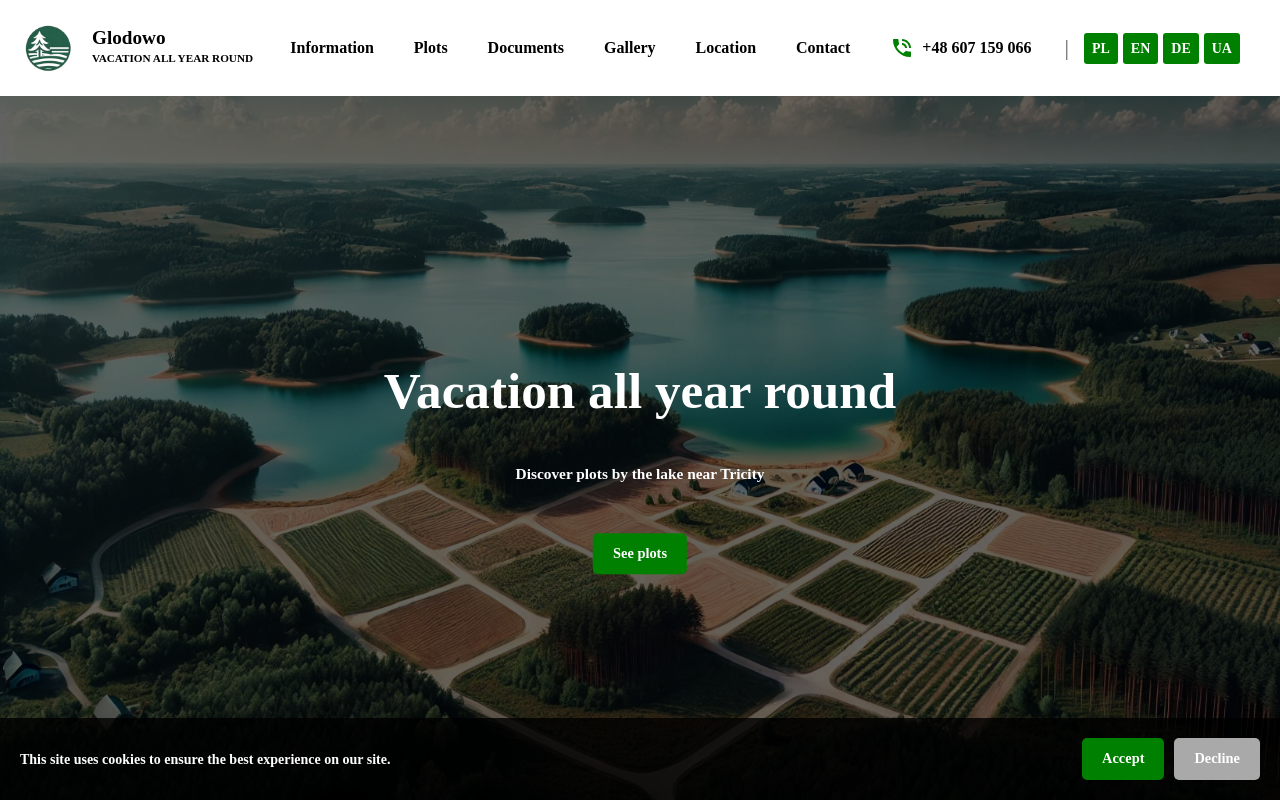
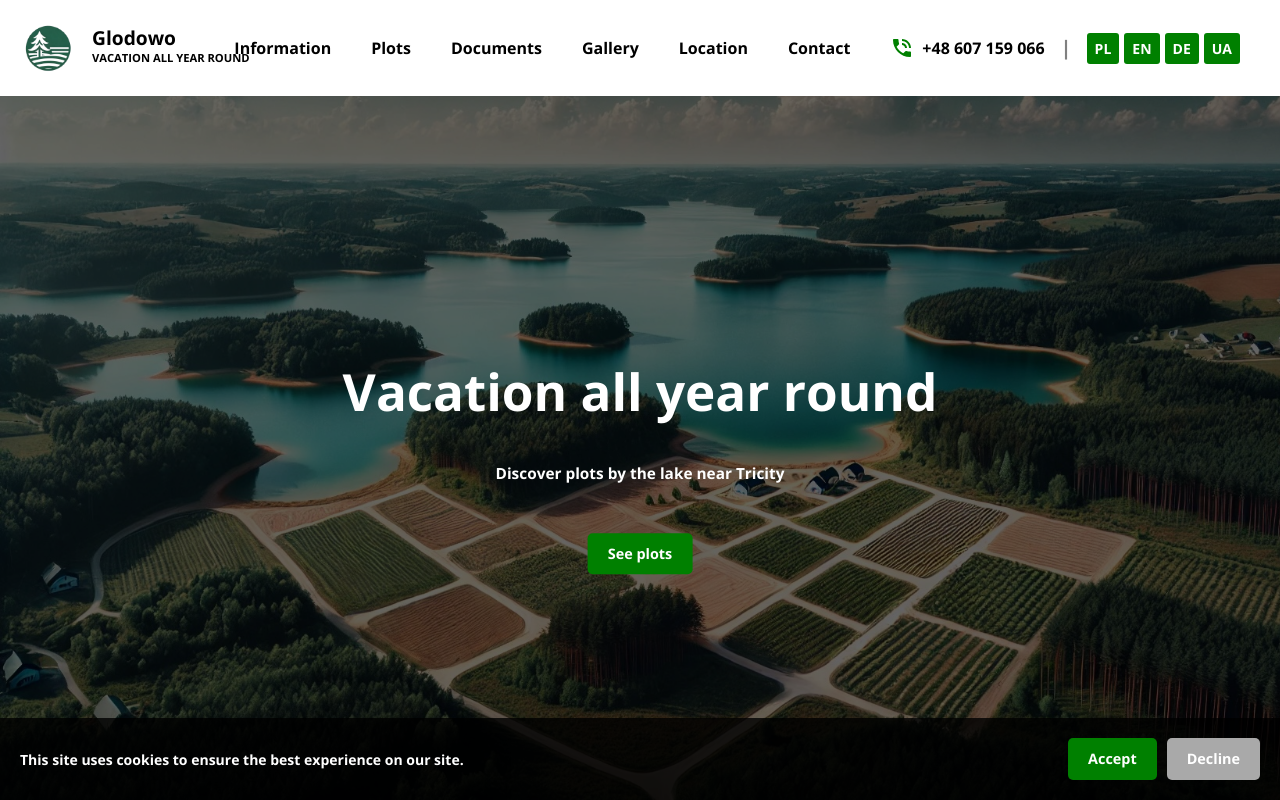
Before and after one commit to mateuszstaszkow/ganc_glodowo, a React (Create React App) app: page / in a window 1280 px wide. Shown: the top 800 px of the page. Built offline with nearby package versions, Linux system fonts and the light colour scheme.

Commit message:
feat: [#16] - Update font to Open Sans

```diff
--- a/public/index.html
+++ b/public/index.html
@@ -15,6 +15,7 @@
       user's mobile device or desktop. See https://developers.google.com/web/fundamentals/web-app-manifest/
     -->
     <link rel="manifest" href="%PUBLIC_URL%/manifest.json" />
+    <link rel="stylesheet" href="https://fonts.googleapis.com/css2?family=Open+Sans:wght@300;400;600;700&display=swap">
     <!--
       Notice the use of %PUBLIC_URL% in the tags above.
       It will be replaced with the URL of the `public` folder during the build.
@@ -24,7 +25,7 @@
       work correctly both with client-side routing and a non-root public URL.
       Learn how to configure a non-root public URL by running `npm run build`.
     -->
-    <title>Ganc Izolacje</title>
+    <title>Głodowo</title>
   </head>
   <body>
     <noscript>You need to enable JavaScript to run this app.</noscript>
--- a/src/components/Home/Home.scss
+++ b/src/components/Home/Home.scss
@@ -25,7 +25,6 @@
 
   .homeTitle {
     color: white;
-    font-family: "Times New Roman", serif;
     font-weight: 700;
     left: 50%;
     position: absolute;
--- a/src/index.css
+++ b/src/index.css
@@ -4,7 +4,7 @@
 
 body {
   margin: 0;
-  font-family: 'Times New Roman', Serif, serif;
+  font-family: 'Open Sans', sans-serif;
   -webkit-font-smoothing: antialiased;
   -moz-osx-font-smoothing: grayscale;
 }
```
